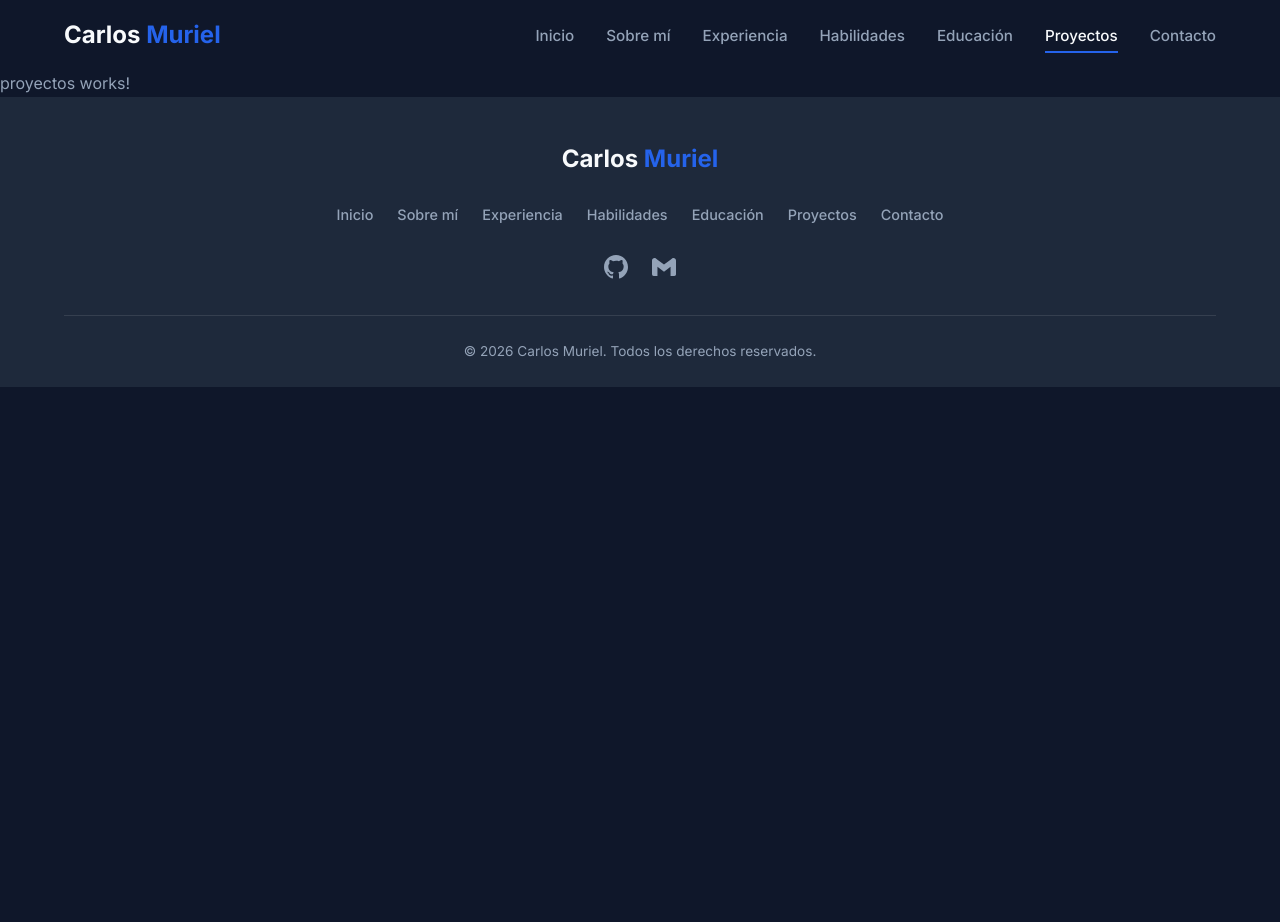
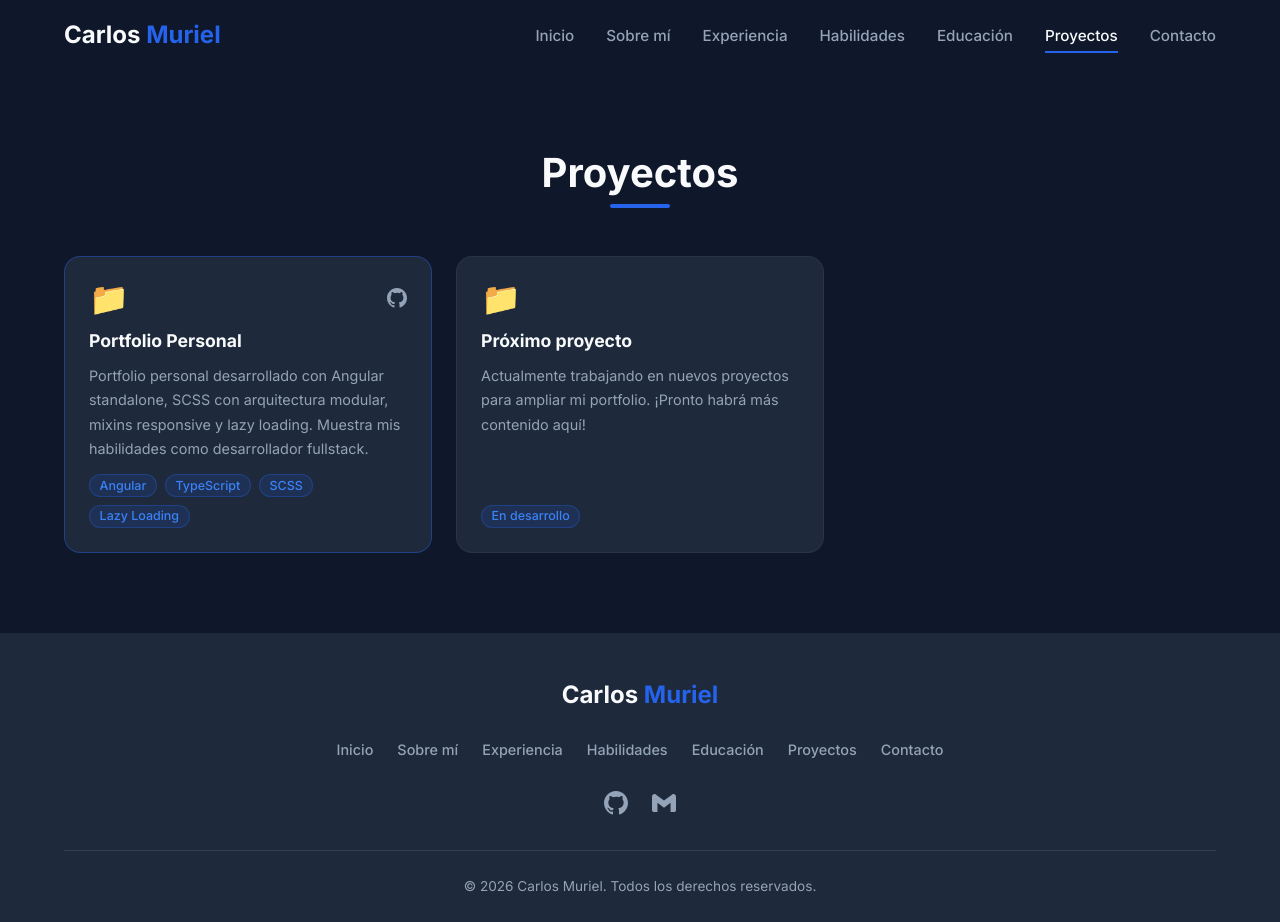
Before and after one commit to CarlosMurielCuevas/portfolio, an Angular app: page /proyectos in a window 1280 px wide. Before the commit the page ends 800 px from the top, so only its background shows below. Built offline with nearby package versions, Linux system fonts and the light colour scheme.

Commit message:
feat: sección proyectos con tarjetas y links a GitHub

```diff
--- a/src/app/features/proyectos/proyectos.html
+++ b/src/app/features/proyectos/proyectos.html
@@ -1 +1,45 @@
-<p>proyectos works!</p>
+<section class="seccion proyectos">
+  <div class="contenedor">
+
+    <div class="seccion-titulo">
+      <h2>Proyectos</h2>
+      <span></span>
+    </div>
+
+    <div class="proyectos__grid">
+      <div
+        class="proyectos__card"
+        *ngFor="let proyecto of proyectos"
+        [class.destacado]="proyecto.destacado"
+      >
+        <div class="proyectos__card-header">
+          <span class="proyectos__icono">📁</span>
+          <div class="proyectos__links">
+            <a *ngIf="proyecto.github" [href]="proyecto.github" target="_blank" rel="noopener noreferrer" title="Ver código">
+              <svg xmlns="http://www.w3.org/2000/svg" width="20" height="20" viewBox="0 0 24 24" fill="currentColor">
+                <path d="M12 0C5.374 0 0 5.373 0 12c0 5.302 3.438 9.8 8.207 11.387.599.111.793-.261.793-.577v-2.234c-3.338.726-4.033-1.416-4.033-1.416-.546-1.387-1.333-1.756-1.333-1.756-1.089-.745.083-.729.083-.729 1.205.084 1.839 1.237 1.839 1.237 1.07 1.834 2.807 1.304 3.492.997.107-.775.418-1.305.762-1.604-2.665-.305-5.467-1.334-5.467-5.931 0-1.311.469-2.381 1.236-3.221-.124-.303-.535-1.524.117-3.176 0 0 1.008-.322 3.301 1.23A11.509 11.509 0 0 1 12 5.803c1.02.005 2.047.138 3.006.404 2.291-1.552 3.297-1.23 3.297-1.23.653 1.653.242 2.874.118 3.176.77.84 1.235 1.911 1.235 3.221 0 4.609-2.807 5.624-5.479 5.921.43.372.823 1.102.823 2.222v3.293c0 .319.192.694.801.576C20.566 21.797 24 17.3 24 12c0-6.627-5.373-12-12-12z"/>
+              </svg>
+            </a>
+            <a *ngIf="proyecto.demo" [href]="proyecto.demo" target="_blank" rel="noopener noreferrer" title="Ver demo">
+              <svg xmlns="http://www.w3.org/2000/svg" width="20" height="20" viewBox="0 0 24 24" fill="none" stroke="currentColor" stroke-width="2">
+                <path d="M18 13v6a2 2 0 0 1-2 2H5a2 2 0 0 1-2-2V8a2 2 0 0 1 2-2h6"/>
+                <polyline points="15 3 21 3 21 9"/>
+                <line x1="10" y1="14" x2="21" y2="3"/>
+              </svg>
+            </a>
+          </div>
+        </div>
+
+        <h3 class="proyectos__titulo">{{ proyecto.titulo }}</h3>
+        <p class="proyectos__descripcion">{{ proyecto.descripcion }}</p>
+
+        <div class="proyectos__tecnologias">
+          <span class="proyectos__tag" *ngFor="let tech of proyecto.tecnologias">
+            {{ tech }}
+          </span>
+        </div>
+      </div>
+    </div>
+
+  </div>
+</section>
--- a/src/app/features/proyectos/proyectos.scss
+++ b/src/app/features/proyectos/proyectos.scss
@@ -0,0 +1,94 @@
+@use '../../../styles/variables' as *;
+@use '../../../styles/mixins' as *;
+
+.proyectos {
+  background-color: $color-fondo;
+
+  &__grid {
+    display: grid;
+    grid-template-columns: repeat(3, 1fr);
+    gap: 1.5rem;
+
+    @include tablet-down {
+      grid-template-columns: repeat(2, 1fr);
+    }
+
+    @include mobile {
+      grid-template-columns: 1fr;
+    }
+  }
+
+  &__card {
+    background-color: $color-fondo-secundario;
+    border-radius: $border-radius-lg;
+    padding: 1.5rem;
+    border: 1px solid rgba(255, 255, 255, 0.05);
+    transition: $transicion;
+    display: flex;
+    flex-direction: column;
+    gap: 0.8rem;
+
+    &:hover {
+      border-color: $color-primario;
+      transform: translateY(-5px);
+      box-shadow: $sombra-lg;
+    }
+
+    &.destacado {
+      border-color: rgba($color-primario, 0.4);
+    }
+  }
+
+  &__card-header {
+    @include flex-between;
+  }
+
+  &__icono {
+    font-size: 2rem;
+  }
+
+  &__links {
+    display: flex;
+    gap: 1rem;
+
+    a {
+      color: $color-texto-secundario;
+      transition: $transicion;
+
+      &:hover {
+        color: $color-primario;
+        transform: translateY(-2px);
+      }
+    }
+  }
+
+  &__titulo {
+    font-size: 1.1rem;
+    color: $color-texto;
+    margin: 0;
+  }
+
+  &__descripcion {
+    font-size: 0.9rem;
+    color: $color-texto-secundario;
+    flex-grow: 1;
+    margin: 0;
+  }
+
+  &__tecnologias {
+    display: flex;
+    flex-wrap: wrap;
+    gap: 0.5rem;
+    margin-top: auto;
+  }
+
+  &__tag {
+    background-color: rgba($color-primario, 0.15);
+    color: $color-acento;
+    padding: 0.2rem 0.6rem;
+    border-radius: 20px;
+    font-size: 0.78rem;
+    font-weight: 500;
+    border: 1px solid rgba($color-primario, 0.3);
+  }
+}
--- a/src/app/features/proyectos/proyectos.ts
+++ b/src/app/features/proyectos/proyectos.ts
@@ -1,11 +1,30 @@
 import { Component } from '@angular/core';
+import { CommonModule } from '@angular/common';
 
 @Component({
   selector: 'app-proyectos',
-  imports: [],
+  standalone: true,
+  imports: [CommonModule],
   templateUrl: './proyectos.html',
-  styleUrl: './proyectos.scss',
+  styleUrl: './proyectos.scss'
 })
 export class ProyectosComponent {
-
+  proyectos = [
+    {
+      titulo: 'Portfolio Personal',
+      descripcion: 'Portfolio personal desarrollado con Angular standalone, SCSS con arquitectura modular, mixins responsive y lazy loading. Muestra mis habilidades como desarrollador fullstack.',
+      tecnologias: ['Angular', 'TypeScript', 'SCSS', 'Lazy Loading'],
+      github: 'https://github.com/CarlosMurielCuevas/portfolio',
+      demo: null,
+      destacado: true
+    },
+    {
+      titulo: 'Próximo proyecto',
+      descripcion: 'Actualmente trabajando en nuevos proyectos para ampliar mi portfolio. ¡Pronto habrá más contenido aquí!',
+      tecnologias: ['En desarrollo'],
+      github: null,
+      demo: null,
+      destacado: false
+    }
+  ];
 }
```
